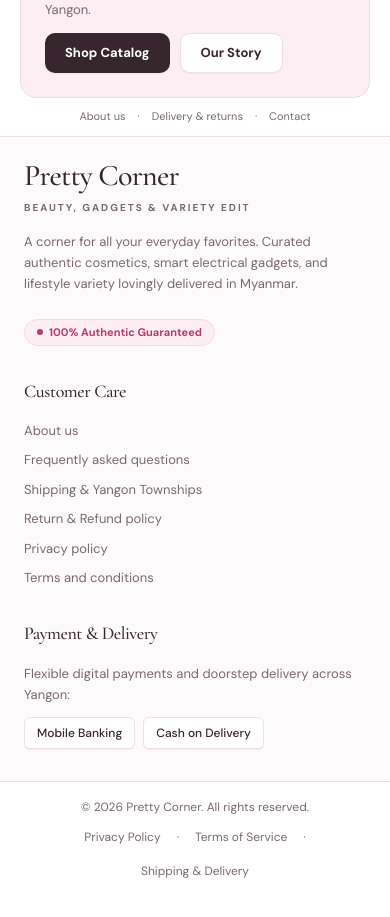
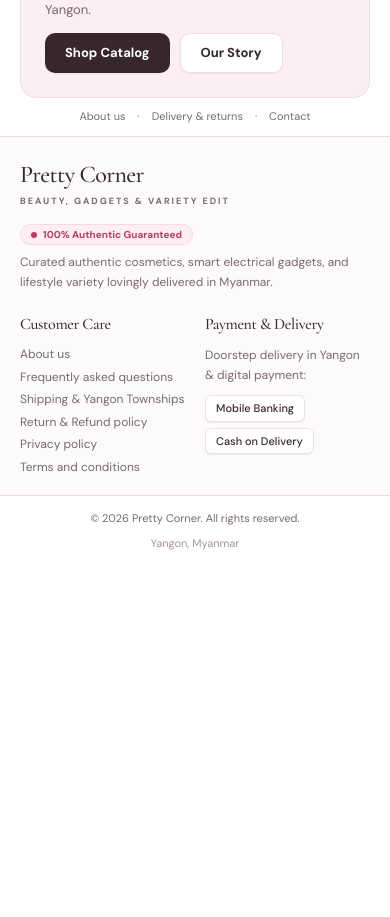
Before and after one commit to TheinMinHtet/Pretty_Corner, a Next.js app: page / in a window 390 px wide. Shown: the part 1600-2517 px from the top of the page. After the commit the page ends 2227 px from the top, so only its background shows below. Built offline with nearby package versions, Linux system fonts and the light colour scheme.

Commit message:
style(footer): compact 2-column mobile layout to reduce vertical height

```diff
--- a/src/components/Footer.tsx
+++ b/src/components/Footer.tsx
@@ -6,38 +6,40 @@ import Link from 'next/link';
 export default function Footer() {
   return (
     <footer className="w-full bg-[#fdfafb] border-t border-[#eedfe5] mt-auto">
-      {/* 1. Main Footer Grid */}
-      <div className="max-w-7xl mx-auto px-6 lg:px-8 pt-4 sm:pt-6 lg:pt-8 pb-8 sm:pb-10 lg:pb-12">
-        <div className="grid grid-cols-1 md:grid-cols-3 gap-8 lg:gap-12">
-          {/* Column 1: Brand & Philosophy */}
-          <div className="flex flex-col space-y-4">
+      {/* 1. Main Footer Grid: 2 columns on mobile (Brand spans 2 cols, Customer Care & Payment side-by-side), 3 columns on desktop */}
+      <div className="max-w-7xl mx-auto px-5 sm:px-6 lg:px-8 pt-5 sm:pt-6 lg:pt-8 pb-5 sm:pb-8 lg:pb-10">
+        <div className="grid grid-cols-2 md:grid-cols-3 gap-5 sm:gap-8 lg:gap-12">
+          {/* Column 1: Brand & Philosophy - Spans 2 cols on mobile, 1 col on desktop */}
+          <div className="col-span-2 md:col-span-1 flex flex-col space-y-2 sm:space-y-4">
+            <div className="flex items-center justify-between sm:justify-start gap-3 flex-wrap">
               <Link href="/" className="inline-block group">
-              <span className="font-serif text-[30px] lg:text-[32px] font-medium text-[#38262e] tracking-tight group-hover:text-[#b73d67] transition-colors">
+                <span className="font-serif text-[24px] sm:text-[30px] lg:text-[32px] font-medium text-[#38262e] tracking-tight group-hover:text-[#b73d67] transition-colors">
                   Pretty Corner
                 </span>
-              <p className="font-sans text-[10px] font-bold tracking-[2px] text-[#7a6870] uppercase mt-0.5">
+                <p className="font-sans text-[9px] sm:text-[10px] font-bold tracking-[2px] text-[#7a6870] uppercase mt-0.5">
                   Beauty, Gadgets & Variety Edit
                 </p>
               </Link>
 
-            <p className="text-[13px] text-[#7a6870] leading-relaxed max-w-sm">
-              A corner for all your everyday favorites. Curated authentic cosmetics, smart electrical gadgets, and lifestyle variety lovingly delivered in Myanmar.
-            </p>
-
-            <div className="pt-2">
-              <span className="inline-flex items-center gap-1.5 bg-[#fceef2] text-[#b73d67] text-[11px] font-semibold px-3 py-1 rounded-full border border-[#f5d9e3]">
+              <div className="sm:pt-1">
+                <span className="inline-flex items-center gap-1.5 bg-[#fceef2] text-[#b73d67] text-[10px] sm:text-[11px] font-semibold px-2.5 sm:px-3 py-0.5 sm:py-1 rounded-full border border-[#f5d9e3]">
                   <span className="w-1.5 h-1.5 rounded-full bg-[#b73d67]" />
                   100% Authentic Guaranteed
                 </span>
               </div>
             </div>
 
+            <p className="text-[12px] sm:text-[13px] text-[#7a6870] leading-relaxed max-w-sm">
+              Curated authentic cosmetics, smart electrical gadgets, and lifestyle variety lovingly delivered in Myanmar.
+            </p>
+          </div>
+
           {/* Column 2: Customer Care */}
-          <div>
-            <h4 className="font-serif text-[18px] font-medium text-[#38262e] mb-4 tracking-tight">
+          <div className="col-span-1">
+            <h4 className="font-serif text-[16px] sm:text-[18px] font-medium text-[#38262e] mb-2.5 sm:mb-4 tracking-tight">
               Customer Care
             </h4>
-            <ul className="space-y-2.5 text-[13px] text-[#7a6870]">
+            <ul className="space-y-1.5 sm:space-y-2.5 text-[12px] sm:text-[13px] text-[#7a6870] leading-snug">
               <li>
                 <Link href="/about" className="hover:text-[#b73d67] transition-colors inline-block">
                   About us
@@ -72,18 +74,18 @@ export default function Footer() {
           </div>
 
           {/* Column 3: Payment & Delivery */}
-          <div>
-            <h4 className="font-serif text-[18px] font-medium text-[#38262e] mb-4 tracking-tight">
+          <div className="col-span-1">
+            <h4 className="font-serif text-[16px] sm:text-[18px] font-medium text-[#38262e] mb-2.5 sm:mb-4 tracking-tight">
               Payment & Delivery
             </h4>
-            <p className="text-[13px] text-[#7a6870] leading-relaxed mb-3">
-              Flexible digital payments and doorstep delivery across Yangon:
+            <p className="text-[12px] sm:text-[13px] text-[#7a6870] leading-relaxed mb-2.5 sm:mb-3">
+              Doorstep delivery in Yangon & digital payment:
             </p>
-            <div className="flex flex-wrap gap-2 text-[12px] font-medium text-[#38262e]">
-              <span className="bg-white border border-[#eedfe5] px-3 py-1.5 rounded-[6px] shadow-2xs">
+            <div className="flex flex-col sm:flex-row flex-wrap gap-1.5 sm:gap-2 text-[11px] sm:text-[12px] font-medium text-[#38262e]">
+              <span className="bg-white border border-[#eedfe5] px-2.5 py-1 rounded-[6px] shadow-2xs inline-block w-fit">
                 Mobile Banking
               </span>
-              <span className="bg-white border border-[#eedfe5] px-3 py-1.5 rounded-[6px] shadow-2xs">
+              <span className="bg-white border border-[#eedfe5] px-2.5 py-1 rounded-[6px] shadow-2xs inline-block w-fit">
                 Cash on Delivery
               </span>
             </div>
@@ -92,22 +94,12 @@ export default function Footer() {
       </div>
 
       {/* 2. Bottom Copyright Bar */}
-      <div className="border-t border-[#eedfe5] bg-white pt-4 pb-[calc(5.5rem+env(safe-area-inset-bottom,0px))] md:pb-4 px-6 lg:px-8">
-        <div className="max-w-7xl mx-auto flex flex-col sm:flex-row items-center justify-between gap-3 text-[12px] text-[#7a6870]">
+      <div className="border-t border-[#eedfe5] bg-white py-3.5 pb-[calc(4.75rem+env(safe-area-inset-bottom,0px))] md:py-3.5 px-5 sm:px-6 lg:px-8">
+        <div className="max-w-7xl mx-auto flex flex-col sm:flex-row items-center justify-between gap-2 text-[11px] sm:text-[12px] text-[#7a6870] text-center sm:text-left">
           <p>© {new Date().getFullYear()} Pretty Corner. All rights reserved.</p>
-          <div className="flex flex-wrap items-center justify-center gap-4 text-[12px]">
-            <Link href="/policies/privacy" className="hover:text-[#38262e] transition-colors">
-              Privacy Policy
-            </Link>
-            <span>·</span>
-            <Link href="/policies/terms" className="hover:text-[#38262e] transition-colors">
-              Terms of Service
-            </Link>
-            <span>·</span>
-            <Link href="/policies/shipping" className="hover:text-[#38262e] transition-colors">
-              Shipping & Delivery
-            </Link>
-          </div>
+          <p className="text-[#a4929a]">
+            Yangon, Myanmar
+          </p>
         </div>
       </div>
     </footer>
```
Lines whose indentation alone changed are shown as unchanged.
